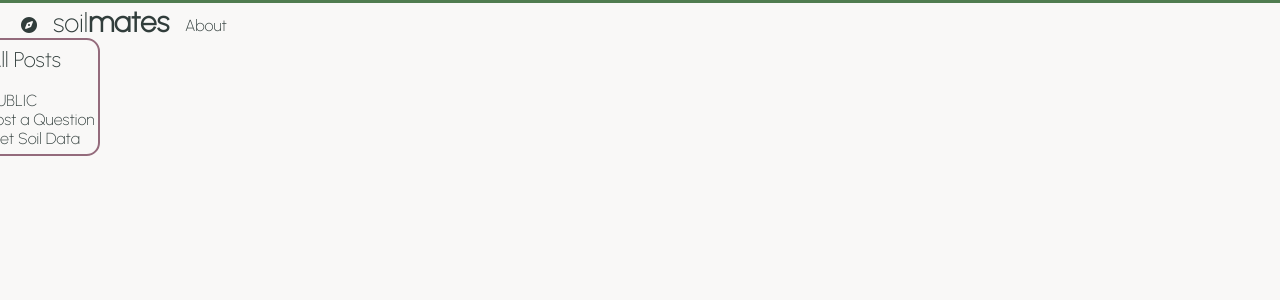
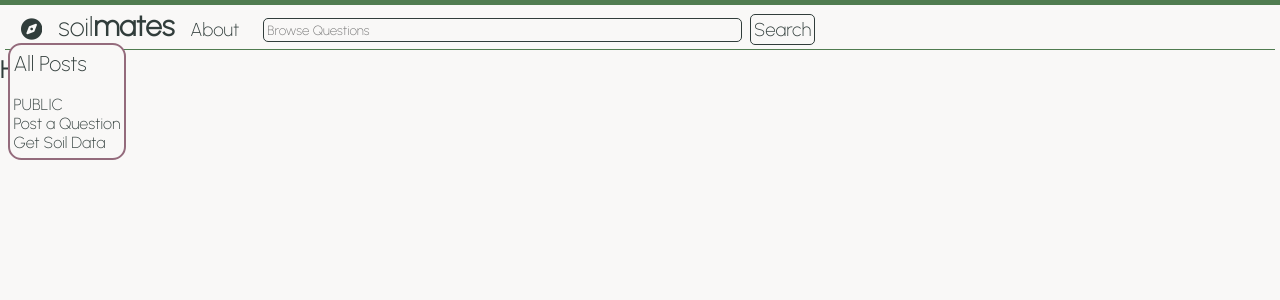
Before and after one commit to taystacksattack/SoilMates, a React (Create React App) app in the folder react-app/: page /posts/new in a window 1280 px wide. Both pictures are taken after a click on the icon 29 px from the left and 24 px from the top of the page. Shown: the top 300 px of the page. Built offline with nearby package versions, Linux system fonts and the light colour scheme; no server answers.

Commit message:
navbar is stunning

```diff
--- a/react-app/src/components/Navigation/Navigation.css
+++ b/react-app/src/components/Navigation/Navigation.css
@@ -1,6 +1,28 @@
+#compass{
+  font-size:16pt
+}
+
 .profile-dropdown {
   position: absolute;
+  margin-top: .45rem;
+  /* margin-right: -4rem; */
 }
+
+#login-button-wrapper {
+  /* margin-top: .35rem; */
+  margin-left: -2rem;
+  display: flex;
+  flex-direction: column;
+  border: var(--other) solid 2px;
+  border-radius: 10pt;
+  padding: .4rem .4rem;
+  width: 4rem;
+  /* justify-content: flex-end; */
+  /* border:red solid 1px */
+}
+/* .profile-dropdown>button{
+
+} */
 
 .hidden {
   display: none;
@@ -19,6 +41,7 @@
   /* border: red solid 1px; */
   margin: 5px;
   padding: .25rem 1rem;
+  border-bottom: var(--nice-green) 1px solid;
 }
 
 #left-side-nav{
@@ -31,10 +54,11 @@
   font-size: 20pt;
   padding:0 1rem;
 }
+
 #logo-li{
   /* border: red solid 1px; */
   padding:0;
-  margin-top:-4%
+  margin-top:-.45rem;
 }
 
 /* the one that pops up when you click the compass */
@@ -43,12 +67,23 @@
 /* background-color: ; */
   position:absolute;
   margin-top: 9rem;
-  margin-left: -3%;
+  margin-left: -1vw;
   border: var(--other) solid 2px;
   border-radius: 10pt;
   padding: .4rem .2rem;
+}
 
+.link{
+  font-size: 14pt;
 }
+
+.highlight>a:hover, .link:hover{
+  /* font-weight: bolder; */
+  color: var(--nice-green);
+  /* border: red solid 1px */
+  /* padding: 4% 0% */
+}
+
 
 #left-side-bar {
   display: flex;
@@ -58,3 +93,42 @@
   margin: 1%;
   height: 90vh;
 }
+
+#form-wrapper{
+  display: flex;
+  align-items: center;
+  width: 45vw;
+}
+
+
+#search-input {
+  margin-left:1.5rem;
+  border: var(--text) solid 1px;
+  border-radius: 5px;
+  padding: 3px;
+  width: 100%;
+}
+
+#submit-button{
+  border: var(--text) solid 1px;
+  padding: 3px;
+  margin-left: .5rem;
+  border-radius: 5px;
+}
+
+/* for the user button stuff */
+
+#user-button{
+  border: var(--text) 1px solid;
+  border-radius: 30px;
+  padding: 7px;
+  font-size: 16pt;
+  margin-bottom: 0;
+}
+
+#user-button:hover{
+  /* font-weight: bolder; */
+  color: var(--nice-green);
+  /* border: red solid 1px */
+  /* padding: 4% 0% */
+}
--- a/react-app/src/components/Navigation/ProfileButton.js
+++ b/react-app/src/components/Navigation/ProfileButton.js
@@ -5,6 +5,8 @@ import OpenModalButton from "../OpenModalButton";
 import LoginFormModal from "../LoginFormModal";
 import SignupFormModal from "../SignupFormModal";
 import { useHistory } from "react-router-dom";
+import './Navigation.css'
+import '../../index.css';
 
 function ProfileButton({ user }) {
   const history = useHistory()
@@ -41,9 +43,10 @@ function ProfileButton({ user }) {
   const closeMenu = () => setShowMenu(false);
 
   return (
-    <>
+
+      <div >
         <button onClick={openMenu}>
-        <i className="fas fa-user-circle" />
+          <i class="fa-solid fa-users-line" id="user-button"></i>
         </button>
         <ul className={ulClassName} ref={ulRef}>
           {user ? (
@@ -55,10 +58,11 @@ function ProfileButton({ user }) {
               </li>
             </>
           ) : (
-          <>
+            <div id="login-button-wrapper">
               <OpenModalButton
                 buttonText="Log In"
                 onItemClick={closeMenu}
+                className = "large-links"
                 modalComponent={<LoginFormModal />}
               />
 
@@ -67,10 +71,11 @@ function ProfileButton({ user }) {
                 onItemClick={closeMenu}
                 modalComponent={<SignupFormModal />}
               />
-          </>
+            </div>
           )}
         </ul>
-    </>
+      </div>
+
   );
 }
 
--- a/react-app/src/components/Navigation/index.js
+++ b/react-app/src/components/Navigation/index.js
@@ -1,6 +1,6 @@
-import React, { useState} from 'react';
+import React, {useState, useEffect} from 'react';
 import { NavLink } from 'react-router-dom';
-import { useSelector, } from 'react-redux';
+import { useSelector } from 'react-redux';
 import ProfileButton from './ProfileButton';
 import SideBar from '../SideBar'
 import './Navigation.css';
@@ -9,6 +9,23 @@ import '../../index.css';
 function Navigation({ isLoaded }){
 	const sessionUser = useSelector(state => state.session.user);
 	const [sideBar, setSideBar] = useState(false)
+	const [query, setQuery] = useState('')
+	const [showMenu, setShowMenu] = useState(false);
+
+	const submitQuery = async (e) => {
+		e.preventDefault()
+	}
+
+	useEffect(() => {
+		if (!sideBar) return;
+
+		const closeMenu = (e) => {
+			setSideBar(false);
+		}
+    	document.addEventListener("click", closeMenu);
+    	return () => document.removeEventListener("click", closeMenu);
+	}, [sideBar]);
+
 
 	return (
 		<>
@@ -17,13 +34,13 @@ function Navigation({ isLoaded }){
 
 					<div id="left-side-nav">
 						<li>
-							<i class="fa-solid fa-compass" onClick={e=> setSideBar(!sideBar)}></i>
+							<i class="fa-solid fa-compass" onClick={e=> setSideBar(!sideBar)} id="compass"></i>
 						</li>
 							{sideBar && (
 								<div id="sidebar">
 										<ul>
-											<li>
-												<NavLink exact to="/feed" class="large-links">All Posts</NavLink>
+											<li className='highlight'>
+												<NavLink exact to="/feed" className="large-links">All Posts</NavLink>
 											</li>
 
 											{/* new post button? */}
@@ -31,10 +48,10 @@ function Navigation({ isLoaded }){
 
 											<br></br>
 											<p>PUBLIC</p>
-											<li>
+											<li className='highlight'>
 												<NavLink exact to="/posts/new">Post a Question</NavLink>
 											</li>
-											<li>
+											<li className='highlight'>
 												<NavLink exact to="/soils">Get Soil Data</NavLink>
 											</li>
 
@@ -45,8 +62,26 @@ function Navigation({ isLoaded }){
 							<NavLink exact to="/" id="logo">soil<span id="weighty">mates</span></NavLink>
 						</li>
 						<li>
-							<NavLink exact to="/about">About</NavLink>
+							<NavLink exact to="/about" className="link">About</NavLink>
 						</li>
+						<div id="form-wrapper">
+							<form
+							onSubmit ={(e)=> submitQuery(e)}
+							id="form-wrapper"
+							>
+								<input
+									placeholder = "Browse Questions"
+									id="search-input"
+									type= "textarea"
+									value= {query}
+									onChange={e=> setQuery(e.target.value)}
+									>
+								</input>
+								<div>
+									<button id="submit-button" type='submit'>Search</button>
+								</div>
+							</form>
+						</div>
 					</div>
 
 
--- a/react-app/src/index.css
+++ b/react-app/src/index.css
@@ -2,6 +2,7 @@
 
 
 *{
+    border:none;
     text-decoration: none;
     list-style: none;
     margin: 0;
@@ -12,7 +13,8 @@
 }
 
 #whole-wrapper{
-    border-top: solid rgb(80, 124, 80) 3px;
+    border-top: solid rgb(80, 124, 80) 5px;
+    /* border-bottom: solid rgb(80, 124, 80) 5px; */
 }
 
 #main-body{
@@ -21,11 +23,21 @@
 
 :root{
     --nice-green: rgb(80, 124, 80);
+    --lt-green: rgb(193, 206, 193);
     --background: #f9f8f7;
     --other: #946b7c;
+    --lt-other: #946b7c;
     --text: #313d3b;
 }
 
 .large-links{
     font-size: 16pt;
 }
+
+button{
+    font-size: 14pt;
+}
+button:hover{
+    color: var(--nice-green);
+    /* border: var(--nice-green) */
+}
```
Also changed, not shown: 1 other file (tests, documents, lock files or other folders). Lines whose indentation alone changed are shown as unchanged.
